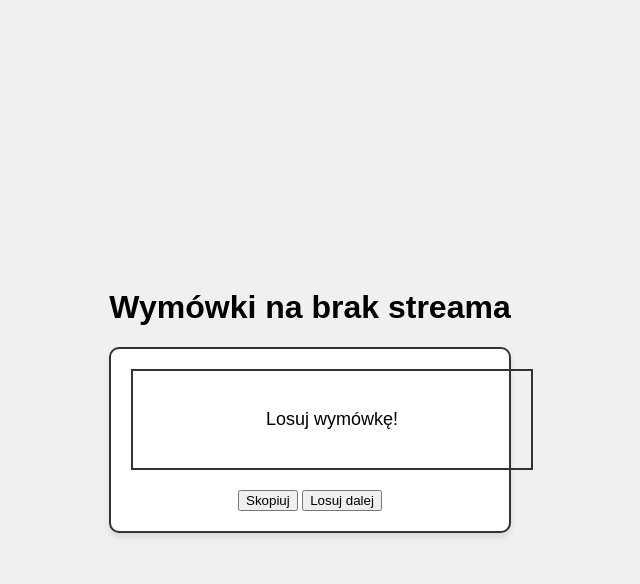
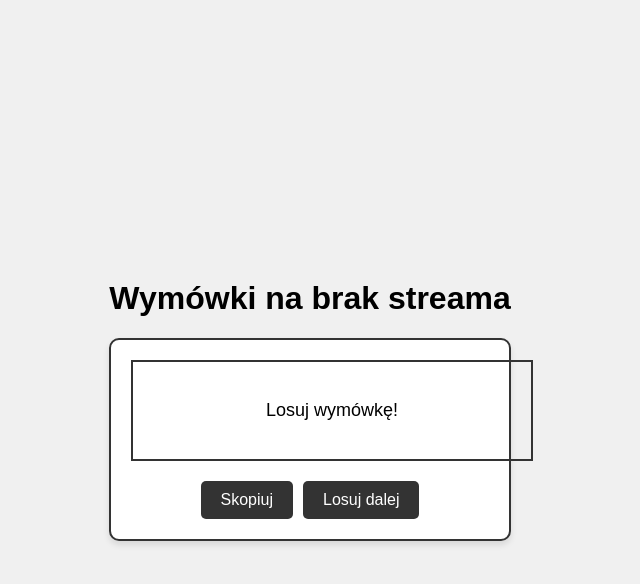
Before and after one commit to Sakanoo/wym-wka.github.io, a PHP site: page / in a window 1280 px wide. Shown: the top 584 px of the page, without its empty margins (330-970 px from the left). Run offline with PHP 8.4, Linux system fonts and the light colour scheme.

Commit message:
Update styles.css

```diff
--- a/styles.css
+++ b/styles.css
@@ -28,9 +28,17 @@ body {
   border: 2px solid #333;
   margin-bottom: 20px;
   font-size: 18px;
+  font-family: Kanit, sans-serif;
+  text-align: center;
 }
 
-.spin-button {
+.button-container {
+  display: flex;
+  justify-content: center;
+  gap: 10px;
+}
+
+.action-button {
   padding: 10px 20px;
   font-size: 16px;
   background-color: #333;
@@ -41,6 +49,6 @@ body {
   transition: background-color 0.3s ease;
 }
 
-.spin-button:hover {
+.action-button:hover {
   background-color: #555;
 }
```
